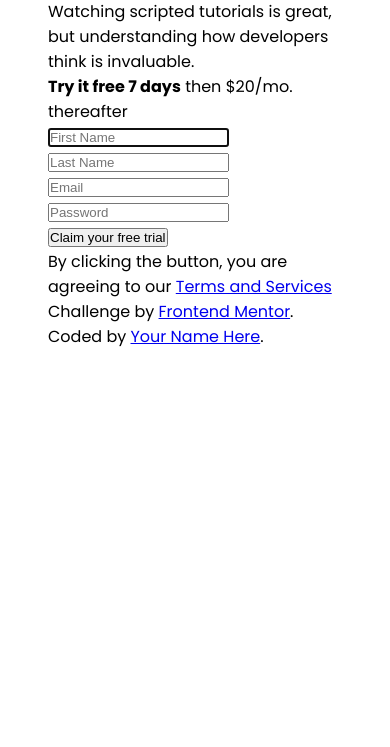
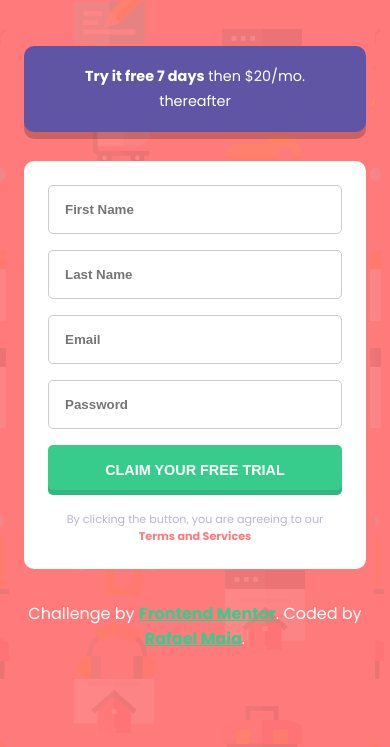
Before and after one commit to rafaeldevvv/intro-component-with-signup-form, a plain HTML site: page index.html in a window 390 px wide. Shown: the part 321-1068 px from the top of the page. Before the commit the page ends 844 px from the top, so only its background shows below. Drawn offline with Linux system fonts and the light colour scheme.

Commit message:
Mobile version

```diff
--- a/index.html
+++ b/index.html
@@ -9,9 +9,9 @@
 </head>
 <body>
 
-  <div id="wrapper">
+  <div id="wrapper" class="flex">
     <div id="left">
-      <h1>
+      <h1 class="mb-sm">
         Learn to code by watching others
       </h1>
       <p>
@@ -21,16 +21,16 @@
     </div>
 
     <div id="right">
-      <div class="warning-box">
+      <div class="warning-box mb-md">
         <p>
           <strong>Try it free 7 days</strong> then $20/mo. thereafter
         </p>
       </div>
-      <form>
-        <input type="text" name="firstName" autofocus placeholder="First Name">
-        <input type="text" name="lastName" placeholder="Last Name">
-        <input type="email" name="email" placeholder="Email">
-        <input type="password" name="password" placeholder="Password">
+      <form class="flex">
+        <input type="text" name="firstName" autofocus placeholder="First Name" class="form-field">
+        <input type="text" name="lastName" placeholder="Last Name" class="form-field">
+        <input type="email" name="email" placeholder="Email" class="form-field">
+        <input type="password" name="password" placeholder="Password" class="form-field">
 
         <button type="submit" class="btn primary-btn">
           Claim your free trial
@@ -43,10 +43,10 @@
     </div>
   </div>
 
-  <footer>
+  <footer id="main-footer">
     <p class="attribution">
       Challenge by <a href="https://www.frontendmentor.io?ref=challenge" target="_blank">Frontend Mentor</a>.
-      Coded by <a href="#">Your Name Here</a>.
+      Coded by <a href="https://github.com/rafaeldevvv">Rafael Maia</a>.
     </p>
   </footer>
 
--- a/style/style.scss
+++ b/style/style.scss
@@ -6,6 +6,7 @@ $blue: hsl(248, 32%, 49%);
 $dark-blue: hsl(249, 10%, 26%);
 $grayish-blue: hsl(246, 25%, 77%);
 
+/* #######general styling############ */
 * {
   padding: 0;
   margin: 0;
@@ -14,10 +15,128 @@ $grayish-blue: hsl(246, 25%, 77%);
 
 body {
    font-family: "Poppins", sans-serif;
+   padding: 6em 1.5em;
    min-height: 100vh;
-   padding: 3em;
+   background: url('../images/bg-intro-mobile.png'), $red;
+   color: white;
+
    display: flex;
    flex-direction: column;
+   justify-content: center;
    align-items: center;
-   justify-content: center;
 }
+
+a {
+   color: $red;
+   font-weight: 700;
+   text-decoration: none;
+}
+
+
+/* ################ Utility classes ##################### */
+.flex {
+   display: flex;
+}
+
+.warning-box {
+   background: $blue;
+   padding: 1.3em 4em;
+   border-radius: 10px;
+   box-shadow: 0 7px 0 0 rgba(0,0,0,0.2);
+   line-height: 1.7;
+
+   font-size: .9em;
+}
+
+.mb-sm {
+   margin-bottom: 1em;
+}
+.mb-md {
+   margin-bottom: 2em;
+}
+.mb-bg {
+   margin-bottom: 3em;
+}
+
+.form-field {
+   display: block;
+   width: 100%;
+   padding: 1.2em 3em 1.2em 1.2em;
+
+   outline: 0;
+
+   border: 1px solid #ccc;
+   border-radius: 5px;
+
+   font-weight: 600;
+}
+.form-field::placeholder {
+   font-weight: 700;
+}
+
+.btn {
+   background: 0;
+   border: 0;
+   outline: 0;
+
+   padding: 1.2em 0;
+   border-radius: 5px;
+
+   text-transform: uppercase;
+   font-size: .9em;
+   font-weight: 600;
+}
+.primary-btn {
+   color: white;
+   background-color: $green;
+   box-shadow: 0 -5px rgba(0,0,0,0.1) inset;
+}
+
+/* ###########wrapper################ */
+#wrapper {
+   text-align: center;
+
+   flex-direction: column;
+   gap: 4em;
+}
+
+/* ######left######## */
+#left {
+   h1 {
+      font-size: 1.7em;
+      line-height: 1.3;
+   }
+
+   p {
+      line-height: 1.7;
+   }
+}
+
+/* #########right######## */
+#right {
+   form {
+      background: white;
+      padding: 1.5em;
+      flex-direction: column;
+      gap: 1em;
+      border-radius: 10px;
+
+      footer {
+         font-size: 0.7em;
+         color: $grayish-blue;
+         width: 90%;
+         margin-inline: auto;
+      }
+   }
+}
+
+/* ###### footer ####### */
+#main-footer {
+   text-align: center;
+   margin-top: 2em;
+
+   a {
+      color: $green;
+      text-decoration: underline;
+   }
+}
```
Also changed, not shown: style/style.css, 1 other file.
